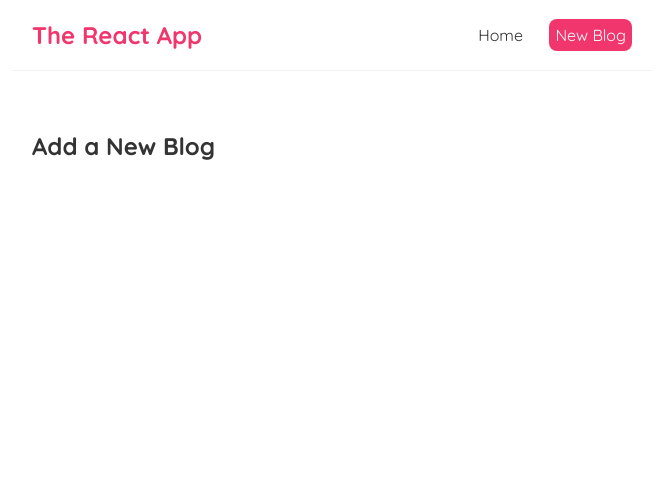
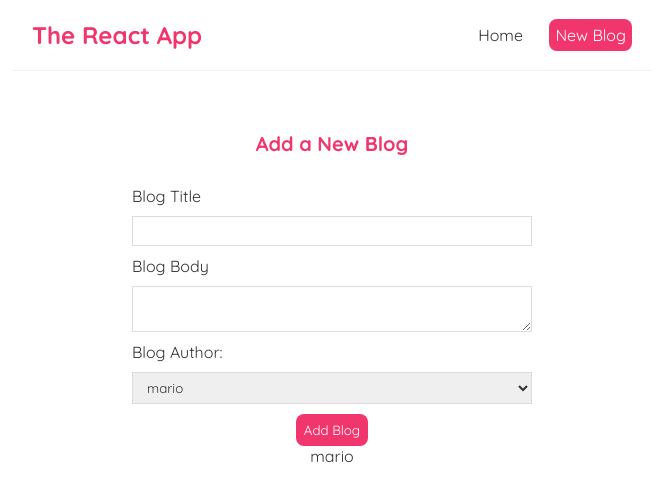
Before and after one commit to jasonMatillano/ReactFundamentals, a React (Create React App) app: page /create in a window 1280 px wide. Shown: the top 502 px of the page, without its empty margins (308-971 px from the left). Built offline with nearby package versions, Linux system fonts and the light colour scheme.

Commit message:
0.2.5.InputFormChangingValues

```diff
--- a/src/Create.js
+++ b/src/Create.js
@@ -1,7 +1,42 @@
+import { useState } from "react";
+
 const Create = () => {
+    const [title , setTitle] = useState('')
+    const [body , setBody] = useState('')
+    const [auhtor , setAuthor] = useState('mario')
+
     return (
         <div className="create">
          <h2>Add a New Blog</h2>
+         <form>
+            <label> Blog Title</label>
+            <input
+            type="text"
+            required
+            value={title}
+            onChange={(e) => setTitle(e.target.value)}
+            />
+            <label> Blog Body</label>
+            <textarea
+            required
+            value={body}
+            onChange={(e) => setBody(e.target.value)}
+            >
+            </textarea>
+            <label> Blog Author: </label>
+            <select
+            value={auhtor}
+            onChange={(e) => setAuthor(e.target.value)}
+            >
+                <option value="mario">mario</option>
+                <option value="luigi">luigi</option>
+            </select>
+            <button>Add Blog</button>
+            <p>{title}</p>
+            <p>{body}</p>
+            <p>{auhtor}</p>
+
+         </form>
         </div>
     );
 }
--- a/src/index.css
+++ b/src/index.css
@@ -62,3 +62,35 @@
 .blog-details div {
   margin: 20px 0;
 }
+
+/* create new blog form */
+.create {
+  max-width: 400px;
+  margin: 0 auto;
+  text-align: center;
+}
+.create label {
+  text-align: left;
+  display: block;
+}
+.create h2 {
+  font-size: 20px;
+  color: #f1356d;
+  margin-bottom: 30px;
+}
+.create input, .create textarea, .create select {
+  width: 100%;
+  padding: 6px 10px;
+  margin: 10px 0;
+  border: 1px solid #ddd;
+  box-sizing: border-box;
+  display: block;
+}
+.create button {
+  background: #f1356d;
+  color: #fff;
+  border: 0;
+  padding: 8px;
+  border-radius: 8px;
+  cursor: pointer;
+}
```
